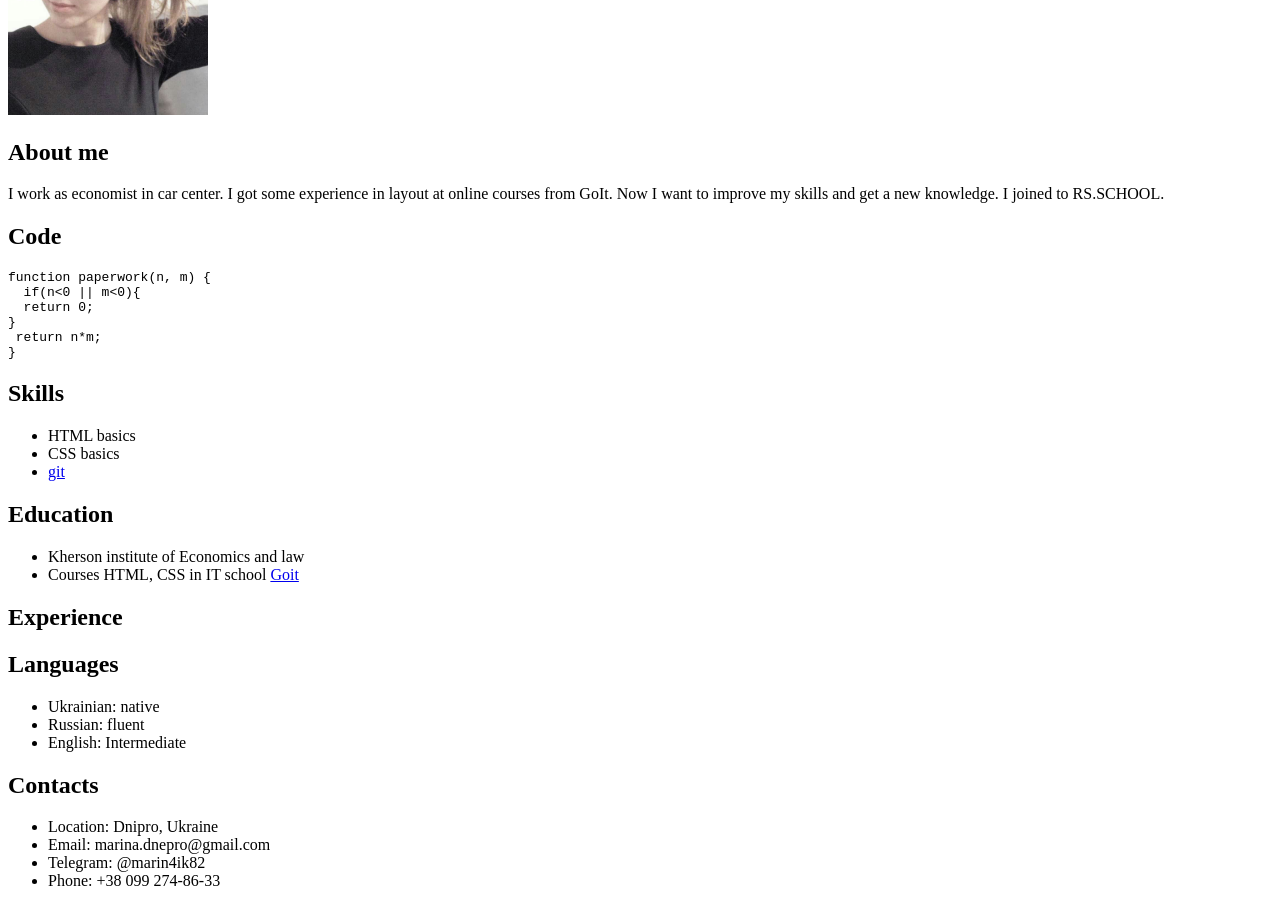
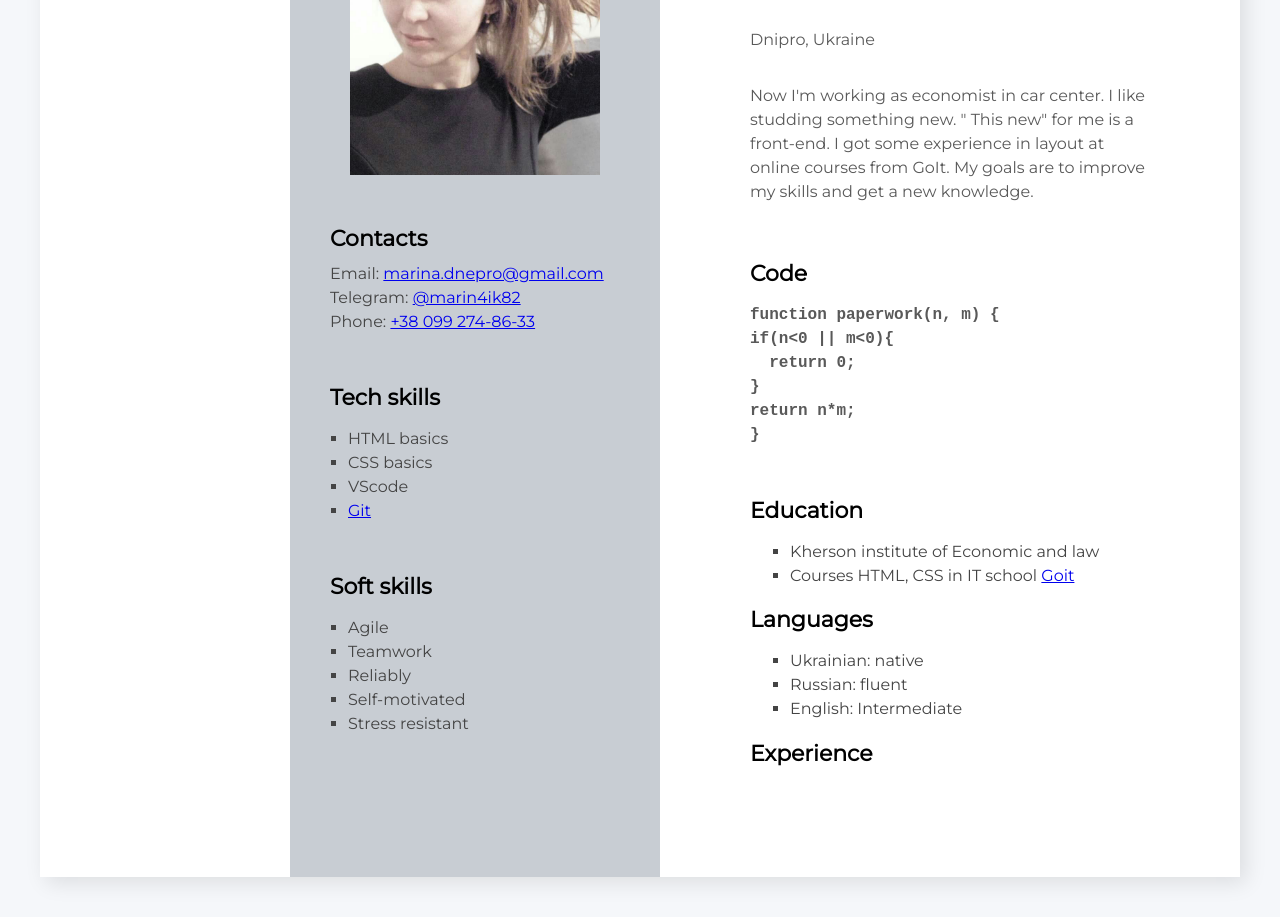
Before and after one commit to mdergunova/rsschool-cv, a plain HTML site: page index.html in a window 1280 px wide. Shown: the part 208-1125 px from the top of the page. Drawn offline with Linux system fonts and the light colour scheme.

Commit message:
docs: add styles.css

```diff
--- a/index.html
+++ b/index.html
@@ -6,23 +6,26 @@
   <meta http-equiv="X-UA-Compatible" content="IE=edge">
   <meta name="viewport" content="width=device-width, initial-scale=1.0">
   <title>Document</title>
+  <link rel="stylesheet" type="text/css" href="style.css">
+  <link
+    href="https://fonts.googleapis.com/css2?family=Montserrat&family=Raleway:wght@700&family=Roboto:wght@400;500;700;900&display=swap"
+    rel="stylesheet">
 </head>
 
 <body>
-  <div>
-    <div>
-      <h1>Marina Dergunova</h1>
-      <img src="photo_cv.jpg" alt="photo" width="200">
+  <div class="main_section">
+    <div class="main_contant_section">
+      <div class="about_me_information">
+        <h1 class="main_title">Marina Dergunova</h1>
+        <p class="description">Dnipro, Ukraine</p>
+        <p class="description">Now I'm working as economist in car center. I like studding something new. " This new"
+          for me is a front-end. I got some experience in layout at online courses from GoIt. My goals are to improve my
+          skills and get a new
+          knowledge. </p>
       </div>
-    <div>
-      <h2>About me</h2>
-      <p>I work as economist in car center. I got some experience
-        in layout at online courses from GoIt. Now I want to improve my skills and get a new knowledge. I
-        joined to RS.SCHOOL.</p>
-    </div>
-    <div>
-      <h2>Code</h2>
-      <pre>
+      <div class="code_section">
+        <h2 class="title">Code</h2>
+        <pre class="code">
 function paperwork(n, m) {
 if(n<0 || m<0){
   return 0;
@@ -31,44 +34,67 @@ function paperwork(n, m) {
 }
 </pre>
       </div>
-    <div>
-      <h2>Skills</h2>
+      <div class="education_section">
+        <h2 class="title">Education</h2>
         <ul>
-        <li>HTML basics</li>
-        <li>CSS basics</li>
-        <li><a href="https://mdergunova.github.io/goit-markup-hw-02/">git</a>
-      </ul>
-    </div>
-    <div>
-      <h2>Education</h2>
-      <ul>
-        <li>Kherson institute of Economics and law </li>
-        <li>Courses HTML, CSS in IT school
+          <li class="education_section_item">Kherson institute of Economic and law </li>
+          <li class="education_section_item">Courses HTML, CSS in IT school
             <a href="https://goit.global/ua/">Goit</a>
           </li>
         </ul>
+      </div>
+      <div class="languages">
+        <h2 class="title">Languages</h2>
+        <ul>
+          <li class="language_item">Ukrainian: native</li>
+          <li class="language_item">Russian: fluent</li>
+          <li class="language_item">English: Intermediate</li>
+        </ul>
+      </div>
+
       <div>
-        <h2>Experience</h2>
+        <h2 class="title">Experience</h2>
+      </div>
+    </div>
+    <aside class="sidebar_section">
+      <img class="displayed" src="photo_cv.jpg" alt="photo" width="250">
+      <div class="contacts">
+        <h2 class="title">Contacts</h2>
+        <div>
+          <span>Email:</span>
+          <a href="mailto:marina.dnepro@gmail.com">marina.dnepro@gmail.com</a>
         </div>
         <div>
-        <h2>Languages</h2>
-        <ul>
-          <li>Ukrainian: native</li>
-          <li>Russian: fluent</li>
-          <li>English: Intermediate</li>
+          <span>Telegram:</span>
+          <a href="telegram.me/@marin4ik82">@marin4ik82</a>
+        </div>
+        <div>
+          <span>Phone:</span>
+          <a href=" tel:+380992748633">+38 099 274-86-33</a>
+        </div>
+      </div>
+      <div class="tech_skills">
+        <h2 class="title">Tech skills</h2>
+        <ul class="tech_skills_list">
+          <li class="tech_skills_item">HTML basics</li>
+          <li class="tech_skills_item">CSS basics</li>
+          <li class="tech_skills_item">VScode</li>
+          <li class="tech_skills_item"><a href="https://mdergunova.github.io/goit-markup-hw-02/">Git</a>
         </ul>
       </div>
+      <div class="soft_skills">
+        <h2 class="title">Soft skills</h2>
+        <ul class="soft_skills_list">
+          <li class="soft_skills_item">Agile</li>
+          <li class="soft_skills_item">Teamwork</li>
+          <li class="soft_skills_item">Reliably</li>
+          <li class="soft_skills_item">Self-motivated</li>
+          <li class="soft_skills_item">Stress resistant</li>
+        </ul>
+
       </div>
+    </aside>
   </div>
-  <aside>
-    <h2>Contacts</h2>
-    <ul>
-      <li>Location: Dnipro, Ukraine</li>
-      <li>Email: marina.dnepro@gmail.com</li>
-      <li>Telegram: @marin4ik82</li>
-      <li>Phone: +38 099 274-86-33</li>
-    </ul>
-  </aside>
 </body>
 
 </html>
--- a/style.css
+++ b/style.css
@@ -1 +1,106 @@
-style
+body {
+  font-family: Montserrat, sans-serif;
+  background-color: #f5f7fa;
+}
+
+.main_section {
+  display: flex;
+  flex-direction: row-reverse;
+  width: 1200px;
+  background-color: #fff;
+  margin: 40px auto;
+  box-shadow: 6px 6px 20px rgba(0, 0, 0, 0.1);
+}
+
+.main_contant_section {
+  padding: 100px 90px;
+}
+
+.about_me_information {
+  display: flex;
+  flex-direction: column;
+  margin: 0 0 40px 0;
+}
+
+.main_title {
+  font-style: normal;
+  font-weight: bold;
+  font-size: 40px;
+  line-height: 55px;
+  color: #000000;
+  margin: 0 0 25px 0;
+}
+
+.description {
+  width: 400px;
+  font-style: normal;
+  font-weight: normal;
+  font-size: 16px;
+  line-height: 24px;
+  color: #595959;
+}
+
+.title {
+  font-style: normal;
+  font-weight: bold;
+  font-size: 22px;
+  line-height: 27px;
+  color: #000000;
+  margin-bottom: 10px;
+}
+
+.code_section {
+  margin: 0 0 50px 0;
+}
+
+.code {
+  color: #595959;
+  font-style: normal;
+  font-weight: bold;
+  font-size: 16px;
+  line-height: 24px;
+}
+
+.education_section,
+.languages,
+.contacts,
+.tech_skills,
+.soft_skills {
+  width: 400px;
+  font-style: normal;
+  font-weight: normal;
+  font-size: 16px;
+  line-height: 24px;
+  color: #444444;
+}
+
+.education_section_item,
+.language_item,
+.tech_skills_item,
+.soft_skills_item {
+  list-style-type: square;
+}
+
+
+.sidebar_section {
+  background-color: #c8cdd3;
+  width: 370px;
+  padding: 40px 0;
+}
+
+.displayed {
+  display: block;
+  margin-left: auto;
+  margin-right: auto
+}
+
+.contacts,
+.tech_skills,
+.soft_skills {
+  margin: 50px 0 0 40px;
+}
+
+.tech_skills_list,
+.soft_skills_list {
+  padding: 0 0 0 18px;
+}
```
Lines whose indentation alone changed are shown as unchanged.
